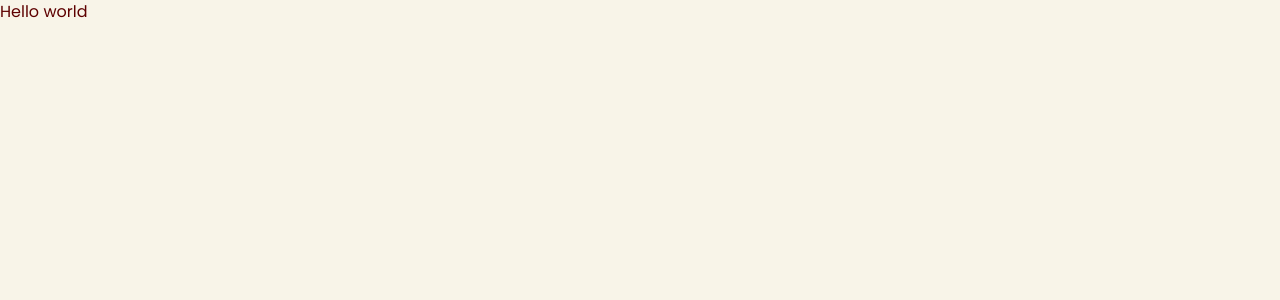
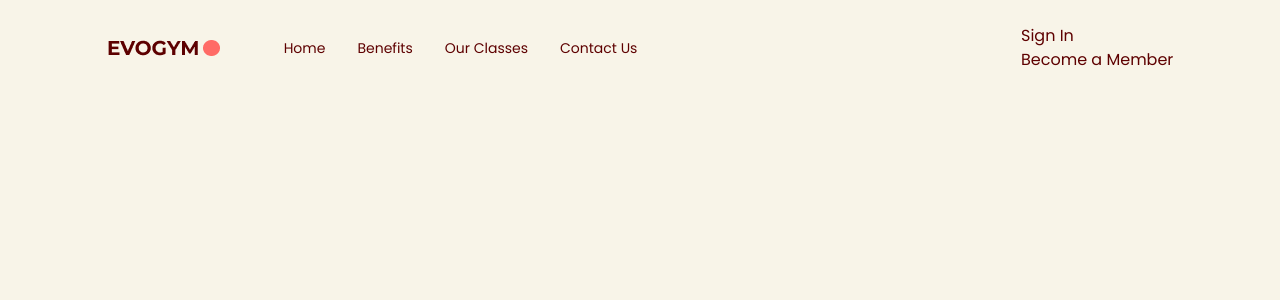
Before and after one commit to FREDVUNI/typescript-react-gym-landing, a React (Vite) app: page / in a window 1280 px wide. Shown: the top 300 px of the page. Built offline with nearby package versions, Linux system fonts and the light colour scheme.

Commit message:
Create the header section

```diff
--- a/src/App.tsx
+++ b/src/App.tsx
@@ -1,6 +1,10 @@
+import Navbar from '@/scenes/navbar'
+
 function App() {
   return (
-    <div className="bg-gray-20 app">Hello world</div>
+    <div className="bg-gray-20 app">
+      <Navbar/>
+    </div>
   )
 }
 
--- /dev/null
+++ b/src/scenes/navbar/Links.tsx
@@ -0,0 +1,11 @@
+import AnchorLink from "react-anchor-link-smooth-scroll"
+
+type Props = {}
+
+const Links = (props: Props) => {
+  return (
+    <div>Links</div>
+  )
+}
+
+export default Links
--- /dev/null
+++ b/src/scenes/navbar/index.tsx
@@ -0,0 +1,37 @@
+import {useState} from 'react'
+import { Bars3Icon,XMarkIcon } from '@heroicons/react/24/solid'
+import Logo from '@/assets/Logo.png'
+
+type Props = {}
+
+const Navbar = (props: Props) => {
+
+    const flexBewteen = "flex items-center justify-between"
+  return (
+    <nav>
+        <div className={`${flexBewteen} fixed top-0 z-30 w-full py-6`}>
+            <div className={`${flexBewteen} mx-auto w-5/6`}>
+                <div className={`${flexBewteen} w-full gap-16`}>
+                    <img src={Logo} alt="logo" />
+
+                    {/* right */}
+                    <div className={`${flexBewteen} w-full`}>
+                        <div className={`${flexBewteen} gap-8 text-sm`}>
+                            <p>Home</p>
+                            <p>Benefits</p>
+                            <p>Our Classes</p>
+                            <p>Contact Us</p>
+                        </div>
+                        <div>
+                            <p>Sign In</p>
+                            <button>Become a Member</button>
+                        </div>
+                    </div>
+                </div>
+            </div>
+        </div>
+    </nav>
+  )
+}
+
+export default Navbar
```
Also changed, not shown: src/assets/Logo.png (renamed from src/assets/Logo (5).png).
